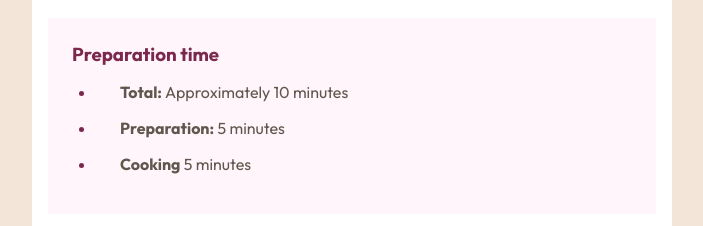
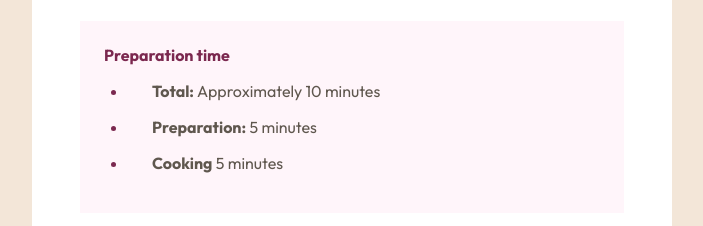
Before and after one commit to abdelabou/recipe-page, a plain HTML site: page index.html in a window 1280 px wide. Shown: the part 574-800 px from the top of the page, without its empty margins (288-991 px from the left). Drawn offline with Linux system fonts and the light colour scheme.

Commit message:
code review

```diff
--- a/index.html
+++ b/index.html
@@ -31,7 +31,7 @@
           </p>
         </header>
         <section class="preparation-time">
-          <h3>Preparation time</h3>
+          <h2>Preparation time</h2>
           <ul>
             <li>
               <strong>Total:</strong> <time>Approximately 10 minutes</time>
--- a/style.css
+++ b/style.css
@@ -110,9 +110,13 @@ header figure img {
   font-family: "Outfit";
 }
 
-.preparation-time h3,
+.preparation-time h2,
 .preparation-time li::marker {
   color: var(--rose-800);
+}
+
+.preparation-time h2 {
+  font-size: 1rem;
 }
 
 h2,
@@ -172,11 +176,7 @@ td {
     width: 50%;
     border-radius: 1rem;
     padding: 3rem;
-  }
-
-  article {
-    border-radius: 1rem;
-    padding: 1rem;
+    border-radius: 2rem;
   }
 
   header figure img {
```
